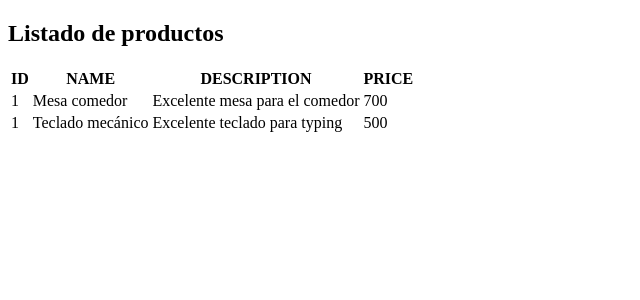
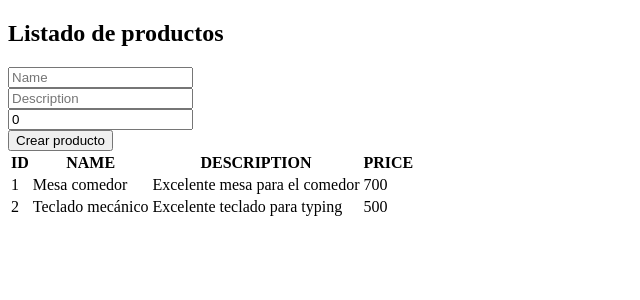
Before and after one commit to dieegoludee/spring-repository, an Angular app in the folder projects/angular-app/: page / in a window 1280 px wide. Shown: the top 300 px of the page, without its empty margins (0-640 px from the left). Built offline with nearby package versions, Linux system fonts and the light colour scheme.

Commit message:
Añadiendo el componente Formulario

```diff
--- /dev/null
+++ b/projects/angular-app/src/app/products/components/form/form.component.html
@@ -0,0 +1,29 @@
+<form>
+  <div>
+    <input
+      type="text"
+      placeholder="Name"
+      name="name"
+      [(ngModel)]="product.name"
+    />
+  </div>
+  <div>
+    <input
+      type="text"
+      placeholder="Description"
+      name="description"
+      [(ngModel)]="product.description"
+    />
+  </div>
+  <div>
+    <input
+      type="number"
+      placeholder="Price"
+      name="price"
+      [(ngModel)]="product.price"
+    />
+  </div>
+  <div>
+    <button>Crear producto</button>
+  </div>
+</form>
--- /dev/null
+++ b/projects/angular-app/src/app/products/components/form/form.component.ts
@@ -0,0 +1,15 @@
+import { Component } from '@angular/core';
+import { Product } from '../../models/product';
+import { FormsModule } from '@angular/forms';
+
+@Component({
+  // eslint-disable-next-line @angular-eslint/component-selector
+  selector: 'product-form',
+  standalone: true,
+  imports: [FormsModule],
+  templateUrl: './form.component.html',
+  styleUrl: './form.component.css',
+})
+export class FormComponent {
+  product: Product = { id: 0, name: '', description: '', price: 0 };
+}
--- a/projects/angular-app/src/app/products/components/product.component.html
+++ b/projects/angular-app/src/app/products/components/product.component.html
@@ -1,4 +1,6 @@
 <h2>Listado de productos</h2>
+
+<product-form></product-form>
 
 @if ( products.length > 0 ) {
 <table>
--- a/projects/angular-app/src/app/products/components/product.component.ts
+++ b/projects/angular-app/src/app/products/components/product.component.ts
@@ -1,11 +1,12 @@
 import { Component, OnInit } from '@angular/core';
 import { ProductService } from '../services/product.service';
 import { Product } from '../models/product';
+import { FormComponent } from './form/form.component';
 
 @Component({
   selector: 'app-product',
   standalone: true,
-  imports: [],
+  imports: [FormComponent],
   templateUrl: './product.component.html',
   styleUrl: './product.component.css',
 })
--- a/projects/angular-app/src/app/products/services/product.service.ts
+++ b/projects/angular-app/src/app/products/services/product.service.ts
@@ -14,7 +14,7 @@ export class ProductService {
       price: 700,
     },
     {
-      id: 1,
+      id: 2,
       name: 'Teclado mecánico',
       description: 'Excelente teclado para typing',
       price: 500,
```
Also changed, not shown: projects/angular-app/src/app/products/components/form/form.component.css (added), 1 other file (tests, documents, lock files or other folders).
